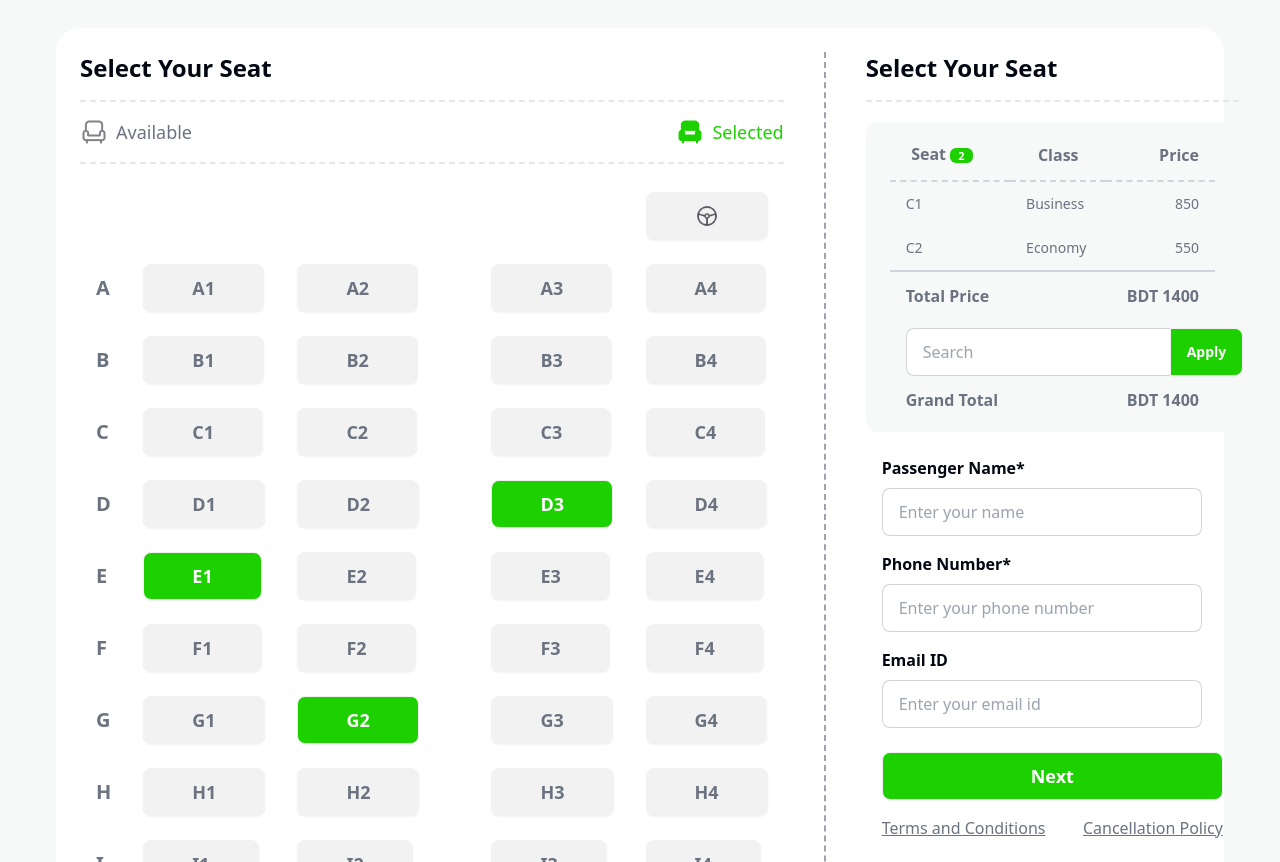
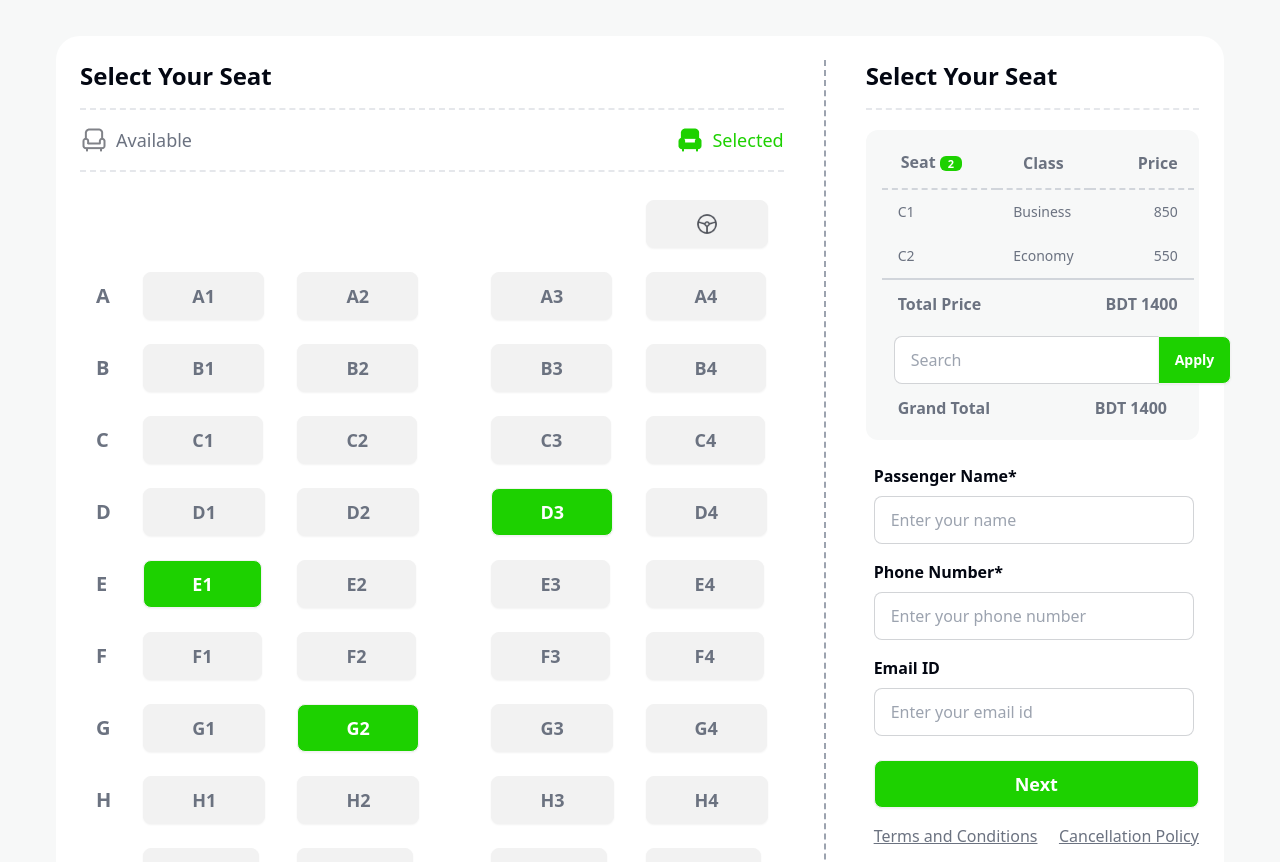
Before and after one commit to emonShimoul/js-projects, a plain HTML site: page smart-ticketing-system/index.html in a window 1280 px wide. Shown: the part 1938-2800 px from the top of the page. Drawn offline with nearby package versions, Linux system fonts and the light colour scheme.

Commit message:
added some additional css

```diff
--- a/smart-ticketing-system/index.html
+++ b/smart-ticketing-system/index.html
@@ -63,7 +63,9 @@
           <a class="text-4xl font-bold text-[#030712]">P-Ticket</a>
         </div>
         <div class="navbar-center hidden lg:flex">
-          <ul class="menu menu-horizontal px-1">
+          <ul
+            class="menu menu-horizontal px-1 text-lg raleway text-gray-700 font-medium"
+          >
             <li><a>Home</a></li>
             <li><a>About</a></li>
             <li><a>Destination</a></li>
@@ -604,12 +606,12 @@
         <!-- seat-total-price starts -->
         <div class="seat-total-price w-1/3">
           <h3
-            class="font-semibold text-[#030712] text-2xl border-b-2 border-dashed border-gray-200 pb-4 mb-5"
+            class="font-semibold text-[#030712] text-2xl border-b-2 border-dashed border-gray-200 pb-4 mb-5 me-10"
           >
             Select Your Seat
           </h3>
 
-          <div class="bg-[#F7F8F8] px-6 py-2 rounded-xl">
+          <div class="bg-[#F7F8F8] px-4 py-2 rounded-xl me-10">
             <table class="table">
               <!-- head -->
               <thead>
@@ -651,7 +653,7 @@
                 </tr>
               </tfoot>
             </table>
-            <div class="join ms-4 mt-2">
+            <div class="join ms-3 mt-2">
               <div>
                 <div>
                   <input
@@ -673,7 +675,8 @@
           </div>
 
           <!-- form -->
-          <div class="form mt-6 ps-4">
+          <div class="form mt-6 ms-2">
+            <div>
               <label for="" class="text-[#030712] font-semibold"
                 >Passenger Name*</label
               >
@@ -682,7 +685,9 @@
                 placeholder="Enter your name"
                 class="input input-bordered w-full max-w-xs mt-2 mb-4"
               />
+            </div>
 
+            <div>
               <label for="" class="text-[#030712] font-semibold"
                 >Phone Number*</label
               >
@@ -691,15 +696,20 @@
                 placeholder="Enter your phone number"
                 class="input input-bordered w-full max-w-xs mt-2 mb-4"
               />
+            </div>
 
-            <label for="" class="text-[#030712] font-semibold">Email ID</label>
+            <div>
+              <label for="" class="text-[#030712] font-semibold"
+                >Email ID</label
+              >
               <input
                 type="text"
                 placeholder="Enter your email id"
                 class="input input-bordered w-full max-w-xs mt-2 mb-4"
               />
+            </div>
 
-            <div class="me-4 mt-2">
+            <div class="me-10 mt-2">
               <button
                 class="btn btn-block bg-[#1DD100] text-white text-lg font-semibold"
               >
@@ -707,7 +717,7 @@
               </button>
             </div>
 
-            <div class="flex justify-between my-4 me-4 text-gray-500">
+            <div class="flex justify-between my-4 me-10 text-gray-500">
               <a class="link">Terms and Conditions</a>
               <a class="link">Cancellation Policy</a>
             </div>
```
Lines whose indentation alone changed are shown as unchanged.
